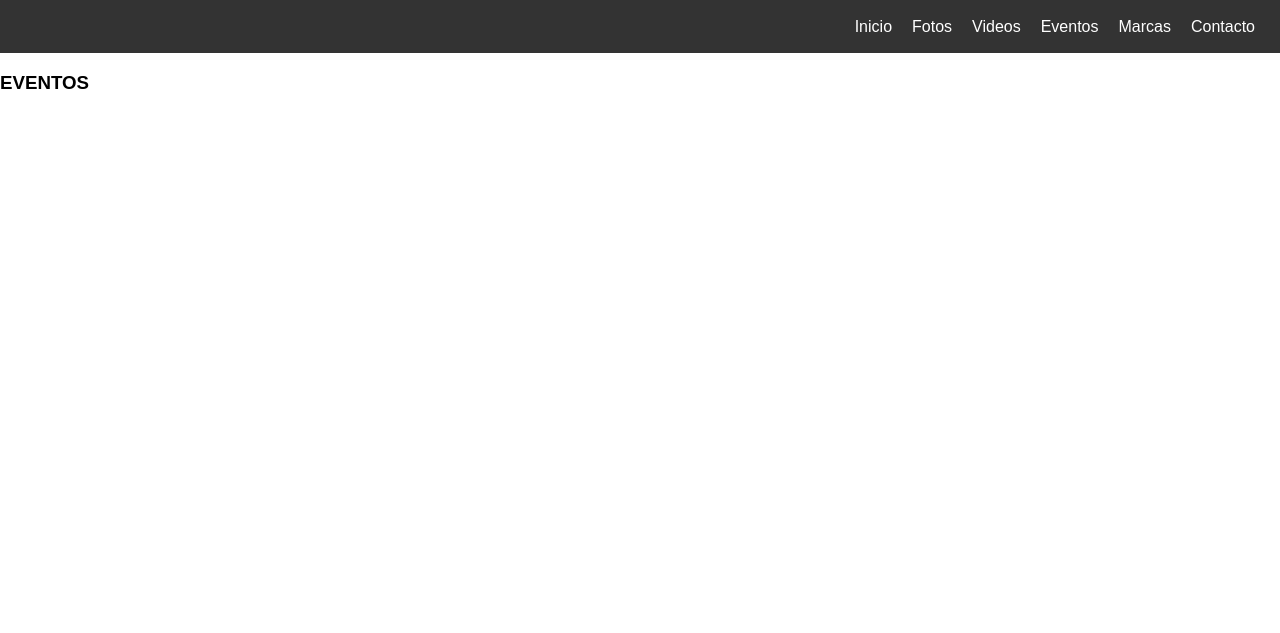
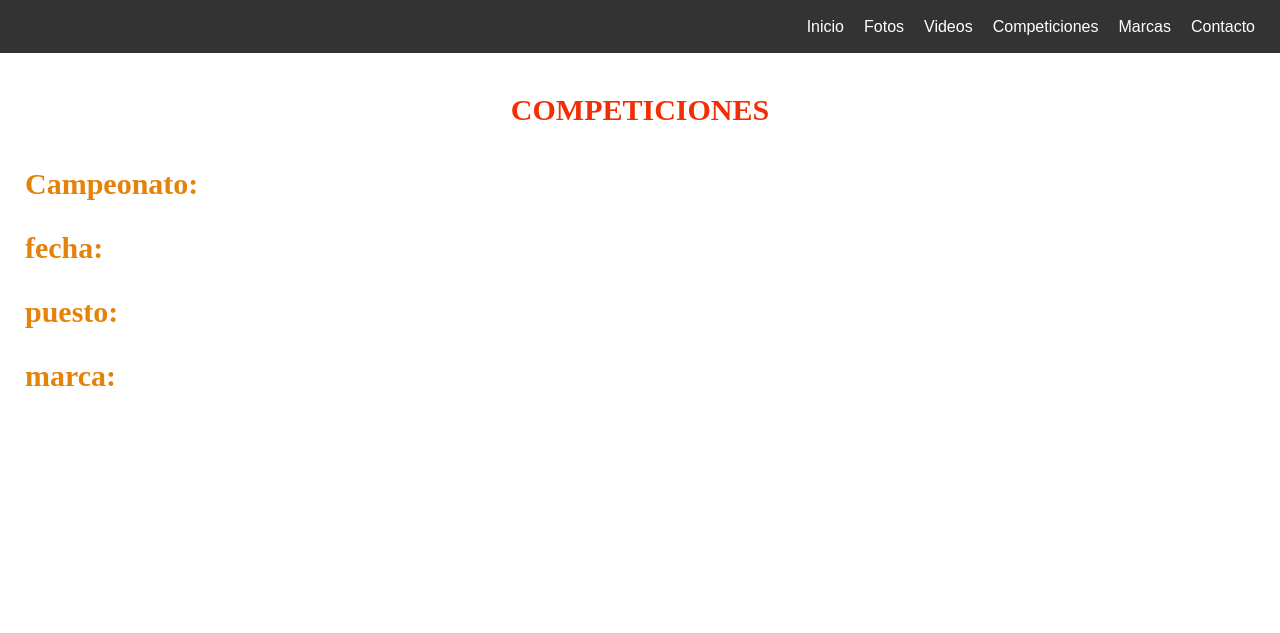
Before and after one commit to fjai867/blog-ivan-seoane, a Django app: page /blogIvanapp/Eventos/ in a window 1280 px wide. Shown: the top 633 px of the page. Run offline with Django 4.2, Linux system fonts and the light colour scheme.

Commit message:
blogIvan10

```diff
--- /dev/null
+++ b/blogIvanapp/static/blogIvanapp/css/eventos.css
@@ -0,0 +1,13 @@
+h4{
+    font-family:'Times New Roman', Times, serif;
+    font-size:30px;
+    text-align: center;
+    color:#f32e07;
+}
+
+h3{
+    font-family:'Times New Roman', Times, serif;
+    font-size:30px;
+    margin-left: 25px;
+    color:#e4820a;
+}
--- a/blogIvanapp/templates/blogIvanapp/eventos.html
+++ b/blogIvanapp/templates/blogIvanapp/eventos.html
@@ -5,13 +5,20 @@
 	<title>Blog de Ivan Seoane</title>
 	<meta charset="utf-8">
 	<meta name="viewport" content="width=device-width, initial-scale=1.0">
+	<link rel="stylesheet" href="{% static 'blogIvanapp/css/eventos.css' %}">
 
 
 </head>
 <body>
 
 	{% include "./plantilla.html" %}
-	<h3>EVENTOS</h3>
+	<h4>COMPETICIONES</h4>
+	<h3>Campeonato:</h3>
+	<h3>fecha:</h3>
+	<h3>puesto:</h3>
+	<h3>marca:</h43
+
+
 
 </body>
 </html>
--- a/blogIvanapp/templates/blogIvanapp/plantilla.html
+++ b/blogIvanapp/templates/blogIvanapp/plantilla.html
@@ -20,7 +20,7 @@
 			<a href="{% url 'Inicio' %}">Inicio</a>
 			<a href="{% url 'Fotos' %}">Fotos</a>
 			<a href="{% url 'Videos' %}">Videos</a>
-			<a href="{% url 'Eventos' %}">Eventos</a>
+			<a href="{% url 'Eventos' %}">Competiciones</a>
 			<a href="{% url 'Marcas' %}">Marcas</a>
 			<a href="{% url 'Contacto' %}">Contacto</a>
 		</nav>
```
Also changed, not shown: Apps/prueba1.py (added, +7 -0 lines), db.sqlite3.
